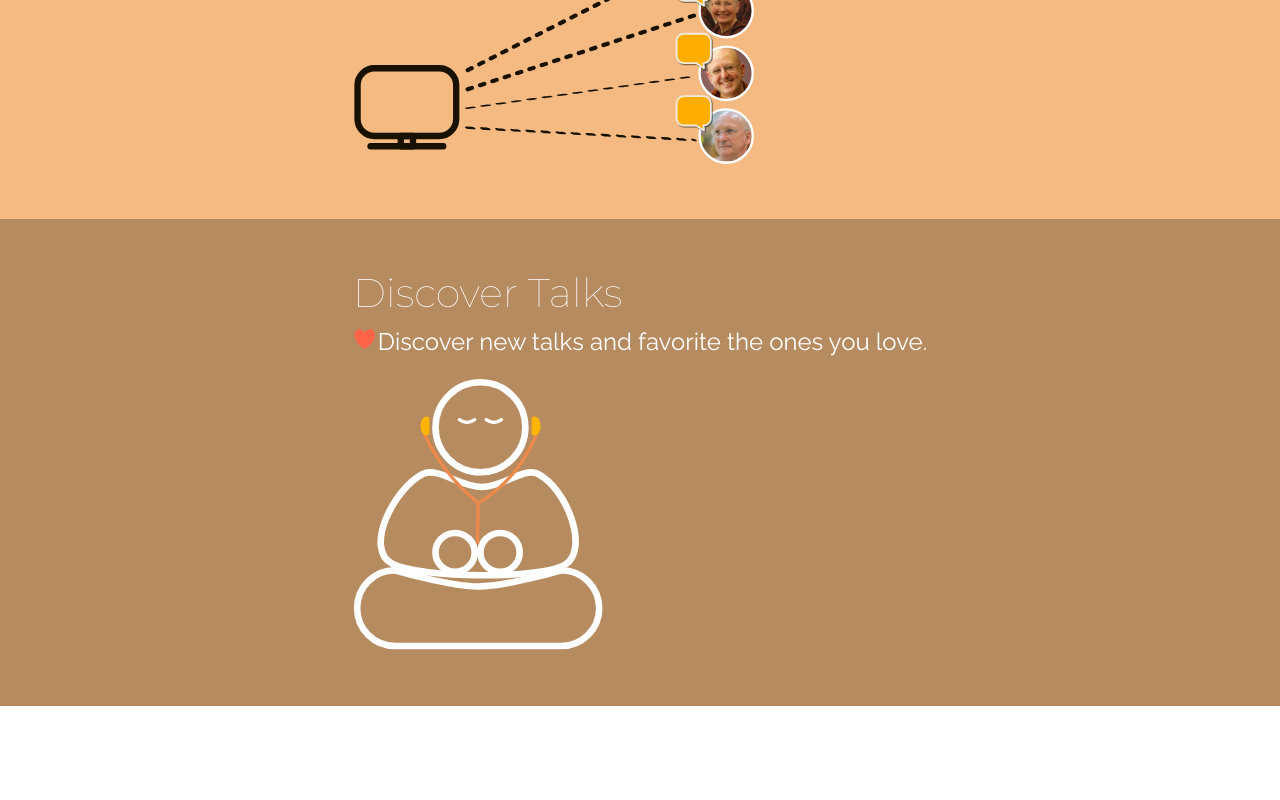
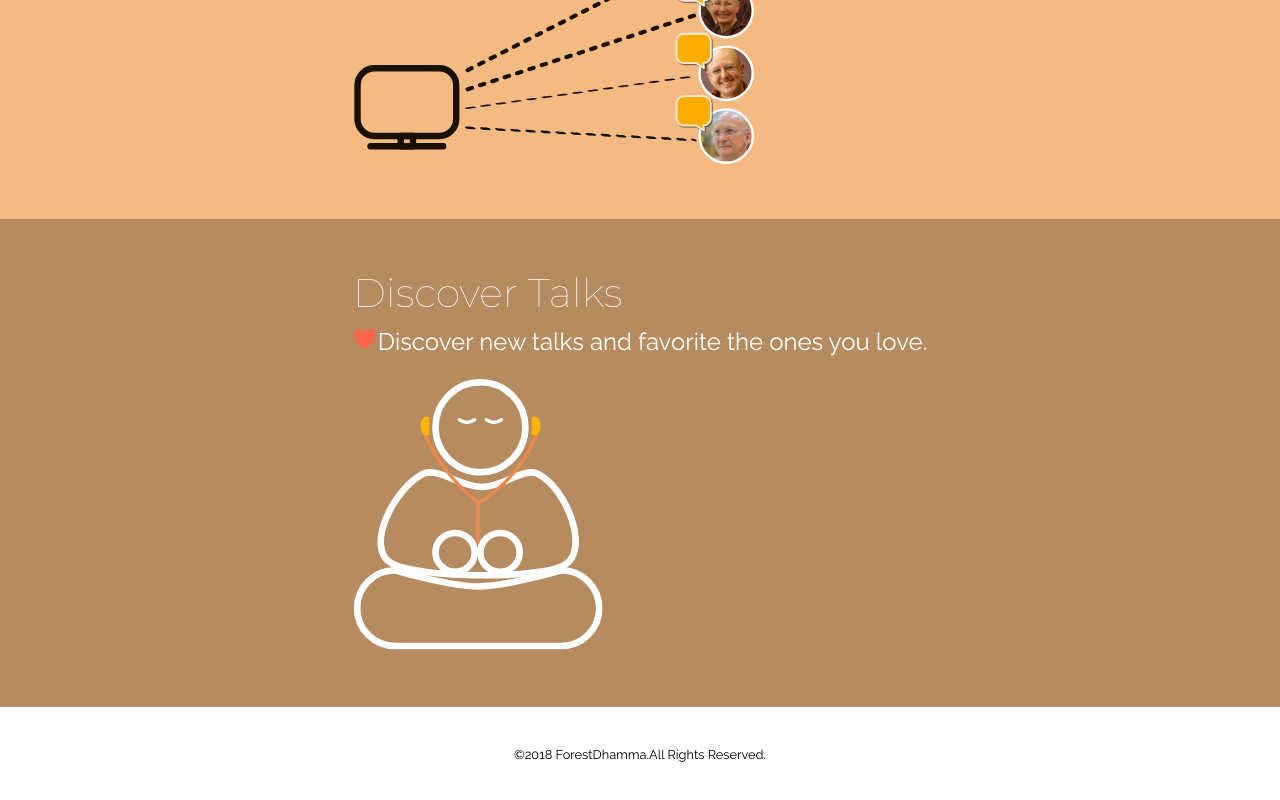
Before and after one commit to Nick-Damico/forest-dhamma, a React (Create React App) app in the folder client/: page / in a window 1280 px wide. Shown: the part 858-1658 px from the top of the page. Before the commit the page ends 1564 px from the top, so only its background shows below. Built offline with nearby package versions, Linux system fonts and the light colour scheme; no server answers.

Commit message:
add footer component

```diff
--- a/client/src/App.js
+++ b/client/src/App.js
@@ -7,6 +7,7 @@ import TeachersContainer from './containers/teachersContainer';
 import TalkAudioPlayerContainer from './containers/talkAudioPlayerContainer';
 import UploadTalkContainer from './containers/uploadTalkContainer';
 import NavBar from './containers/navBar';
+import Footer from './components/static/footer';
 
 class App extends Component {
 
@@ -20,6 +21,7 @@ class App extends Component {
           <Route exact path="/monasteries/:monasteryId" component={ TeachersContainer } />
           <Route exact path="/teachers/:teacherId" component={ TalkAudioPlayerContainer } />
           <Route exact path="/talks/upload" component={ UploadTalkContainer } />
+          <Footer />
         </div>
       </Router>
     );
```
